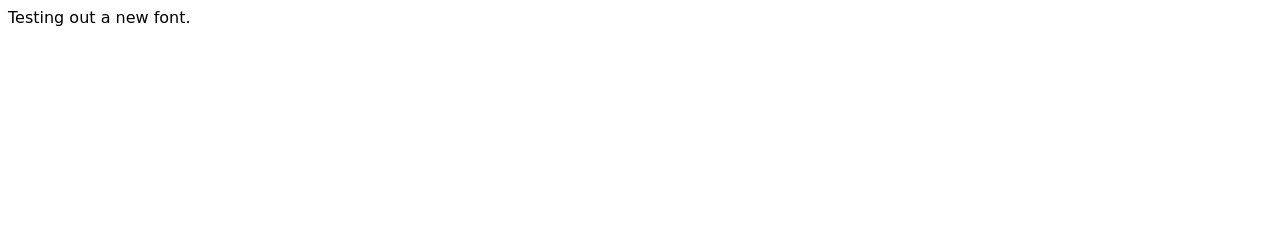
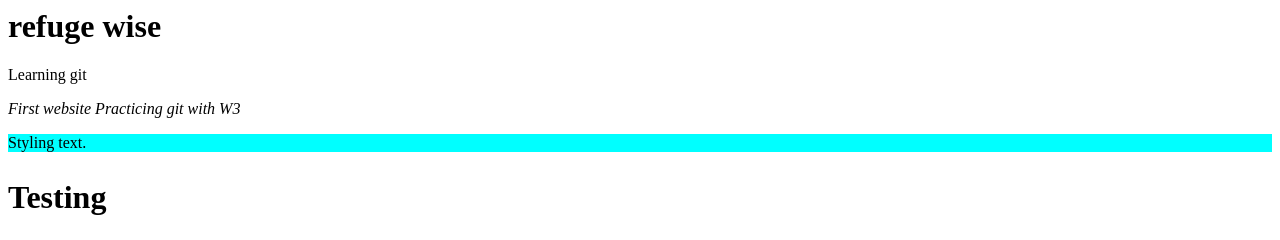
Before and after one commit to guleed-abdule/PracticeHTML-CSS, a plain HTML site: page index.html in a window 1280 px wide. Shown: the top 240 px of the page. Drawn offline with Linux system fonts and the light colour scheme; grey boxes are pictures that could not be loaded.

Commit message:
First website

```diff
--- a/index.html
+++ b/index.html
@@ -1,4 +1,11 @@
 <html>
 
+<h1>refuge wise</h1>
+<p>Learning git</p>
+<i>First website</i>
+<em>Practicing git with W3</em>
+<p style="background-color: aqua;">Styling text.</p>
+<h2 style="color: black; font-size: xx-large;">Testing</h2>
+<img src ="https://www.google.com/imgres?imgurl=https%3A%2F%2Fimg.freepik.com%2Fpremium-vector%2Fsomalia-flag-vector_671352-174.jpg&tbnid=OqfG6w1a4BIQBM&vet=12ahUKEwjxtqKIy5WAAxWsnCcCHbgzAOgQMygCegUIARDPAQ..i&imgrefurl=https%3A%2F%2Fwww.freepik.com%2Ffree-photos-vectors%2Fsomalia-star&docid=3lGbU0wCGP8Q_M&w=626&h=330&itg=1&q=somalia&hl=en&client=safari&ved=2ahUKEwjxtqKIy5WAAxWsnCcCHbgzAOgQMygCegUIARDPAQ" alt ="somalia" width="300" height="600">
 <p style="font-family: cursive;">Testing out a new font.</p>
 </html>
```
